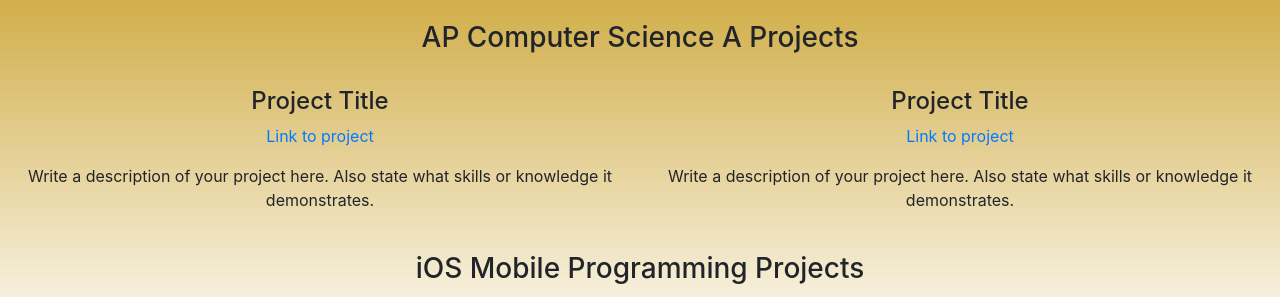
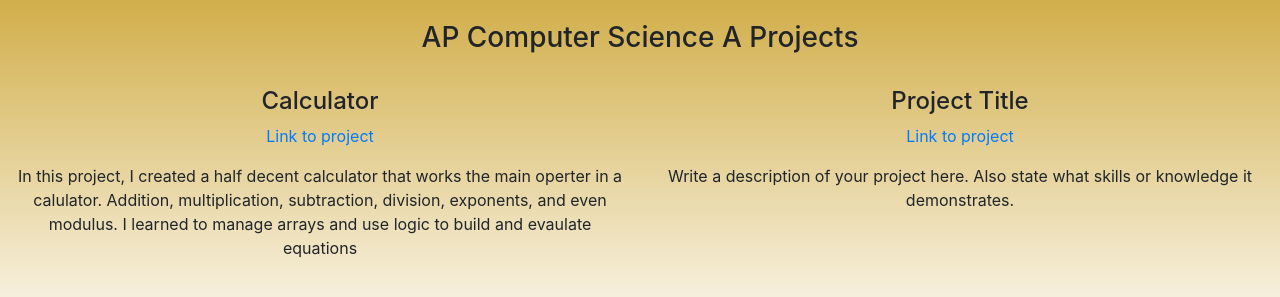
Before and after one commit to DvidChavez/Portfolio, a plain HTML site: page index.html in a window 1280 px wide. Shown: the part 830-1127 px from the top of the page. Drawn offline with nearby package versions, Linux system fonts and the light colour scheme; a script that the page names is missing.

Commit message:
Update index.html
Added calculator project

```diff
--- a/index.html
+++ b/index.html
@@ -82,9 +82,9 @@
     <h3>AP Computer Science A Projects</h3><br>
     <div class="row">
       <div class="col-sm">
-        <h4>Project Title</h4>
-        <p><a href="replit.com">Link to project</a></p>
-        <p>Write a description of your project here.  Also state what skills or knowledge it demonstrates.</p>
+        <h4>Calculator</h4>
+        <p><a href="https://editor.p5js.org/chavezdavid0609/sketches/FHmuaaA2j">Link to project</a></p>
+        <p>In this project, I created a half decent calculator that works the main operter in a calulator. Addition, multiplication, subtraction, division, exponents, and even modulus. I learned to manage arrays and use logic to build and evaulate equations</p>
       </div>
       <div class="col-sm">
         <h4>Project Title</h4>
```
